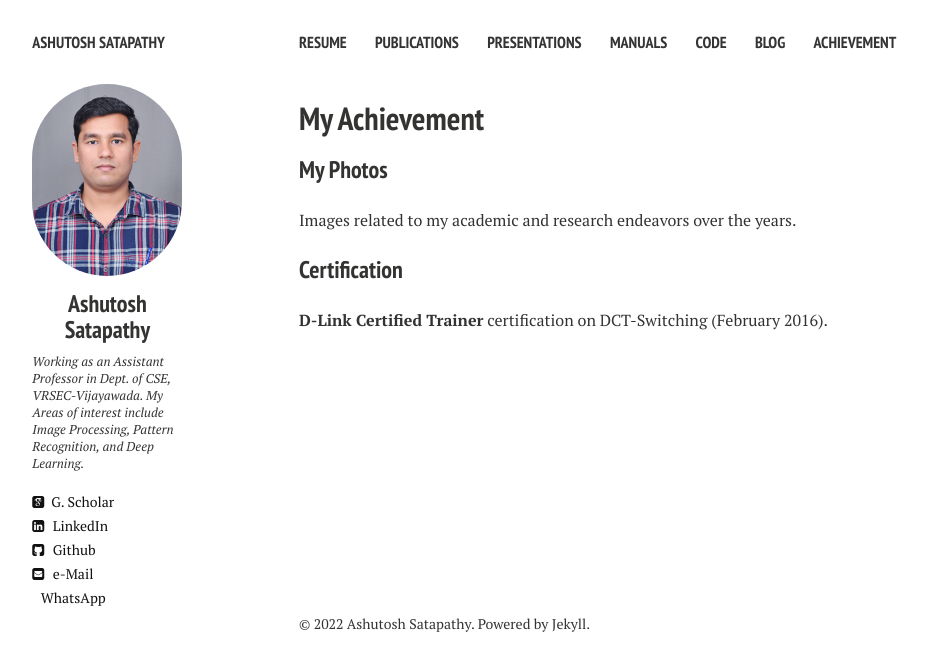
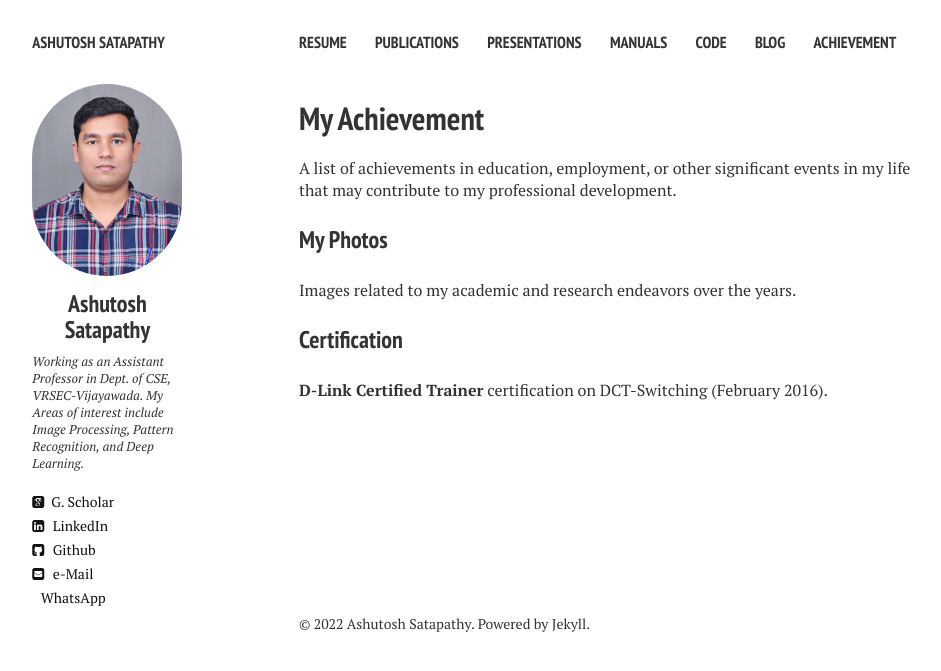
Before and after one commit to ashutoshsatapathy1990/ashutoshsatapathy1990.github.io, a Jekyll site: the page built from achievement.md, in a window 1280 px wide. Shown: the top 671 px of the page, without its empty margins (21-962 px from the left). Built offline with Jekyll 4.4.1, drawn with Linux system fonts in a browser that asks for light colours; nearby versions of some CDN libraries.

Commit message:
Update achievement.md

```diff
--- a/achievement.md
+++ b/achievement.md
@@ -7,6 +7,8 @@ modified: 02-04-2022
 comments: false
 ---
 
+A list of achievements in education, employment, or other significant events in my life that may contribute to my professional development.
+
 ### My Photos
 
 Images related to my academic and research endeavors over the years.
```
